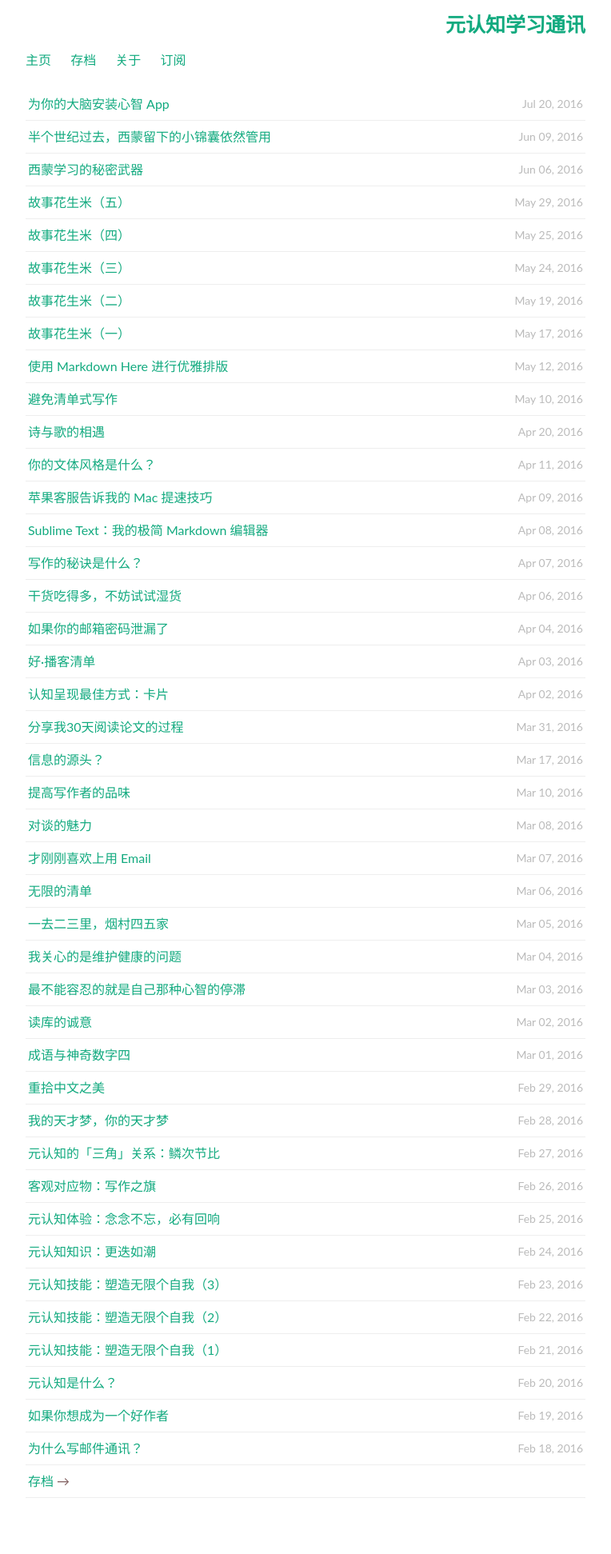
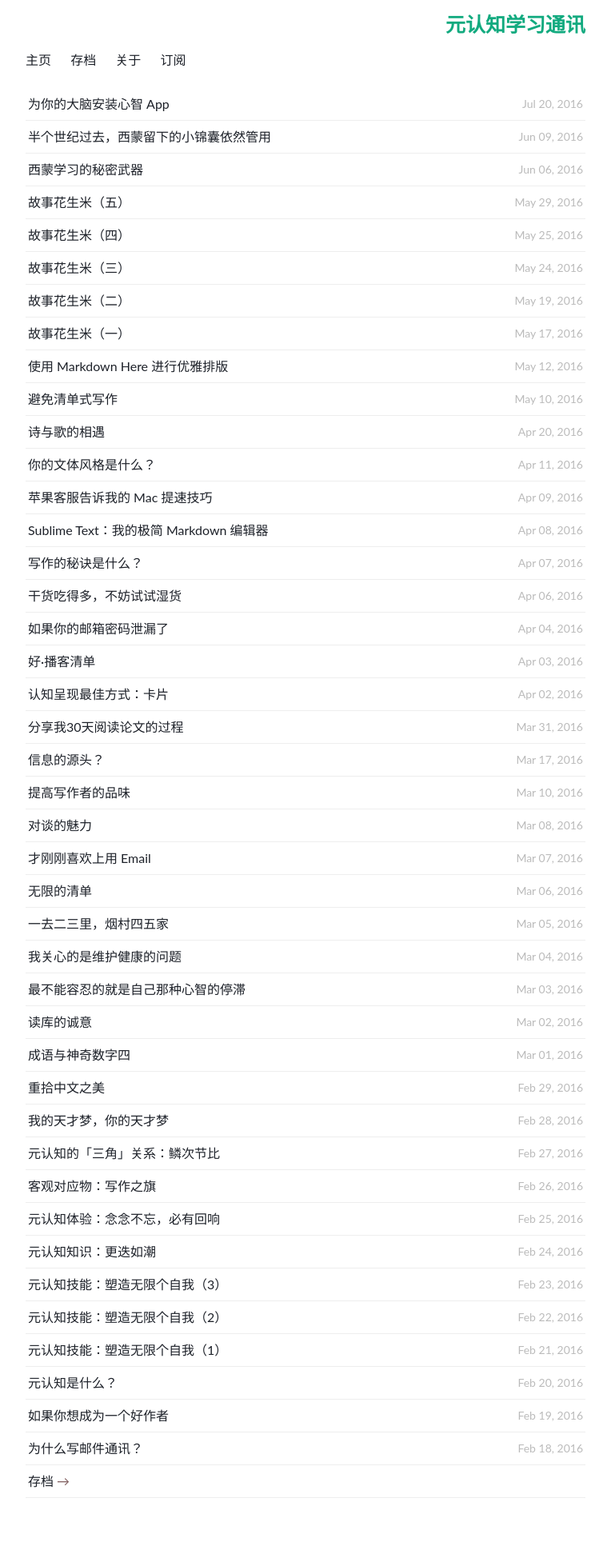
Before and after one commit to cnfeat/mesule.com, a Jekyll site: the page built from index.html, in a window 1280 px wide. Shown: the whole page at 80% size, without its empty margins (258-1022 px from the left). Built offline with Jekyll 4.4.1, drawn with Linux system fonts in a browser that asks for light colours.

Commit message:
modify 标题颜色

```diff
--- a/assets/css/effector-wide.css
+++ b/assets/css/effector-wide.css
@@ -56,7 +56,7 @@ body {
 }
 a {
 /*    color: #F95B1F;  */
-			color:#12aa7f;
+			color:#1d2129;
     text-decoration: none;
 }
 a:hover {
```
